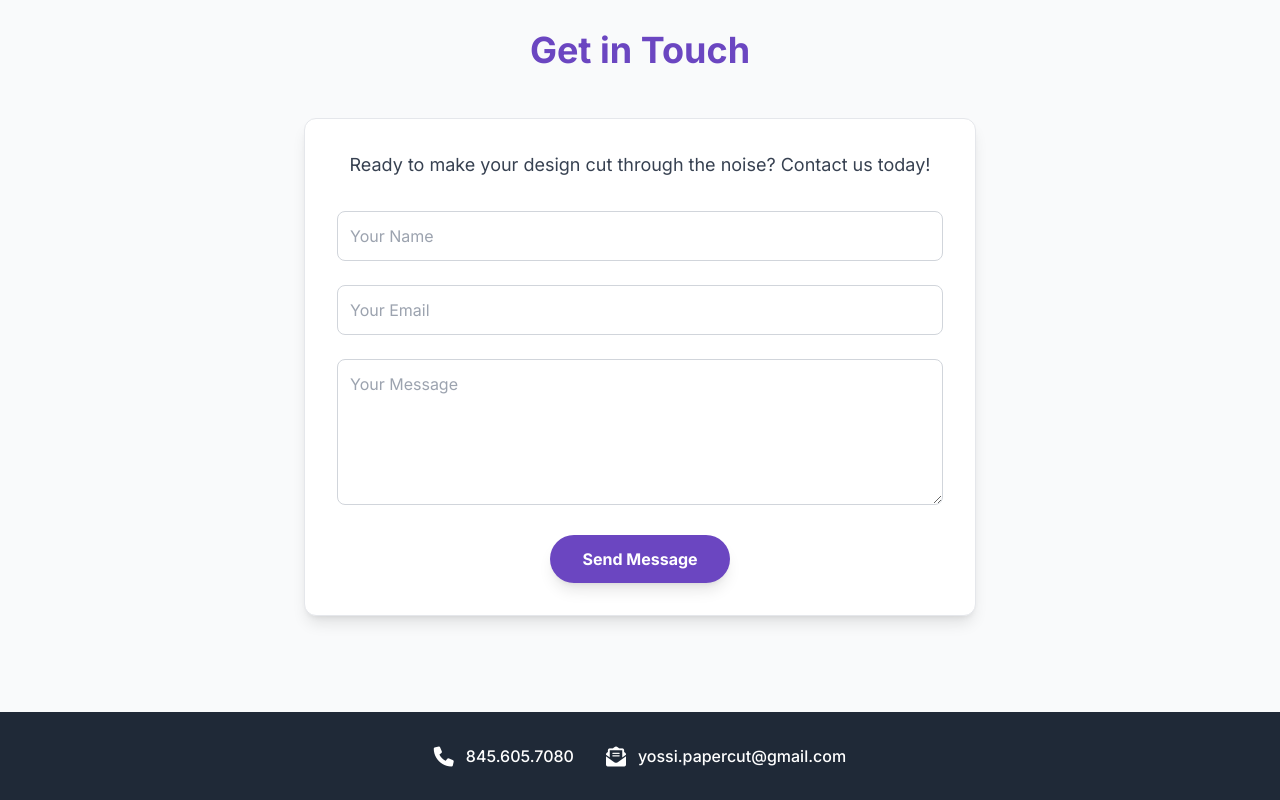
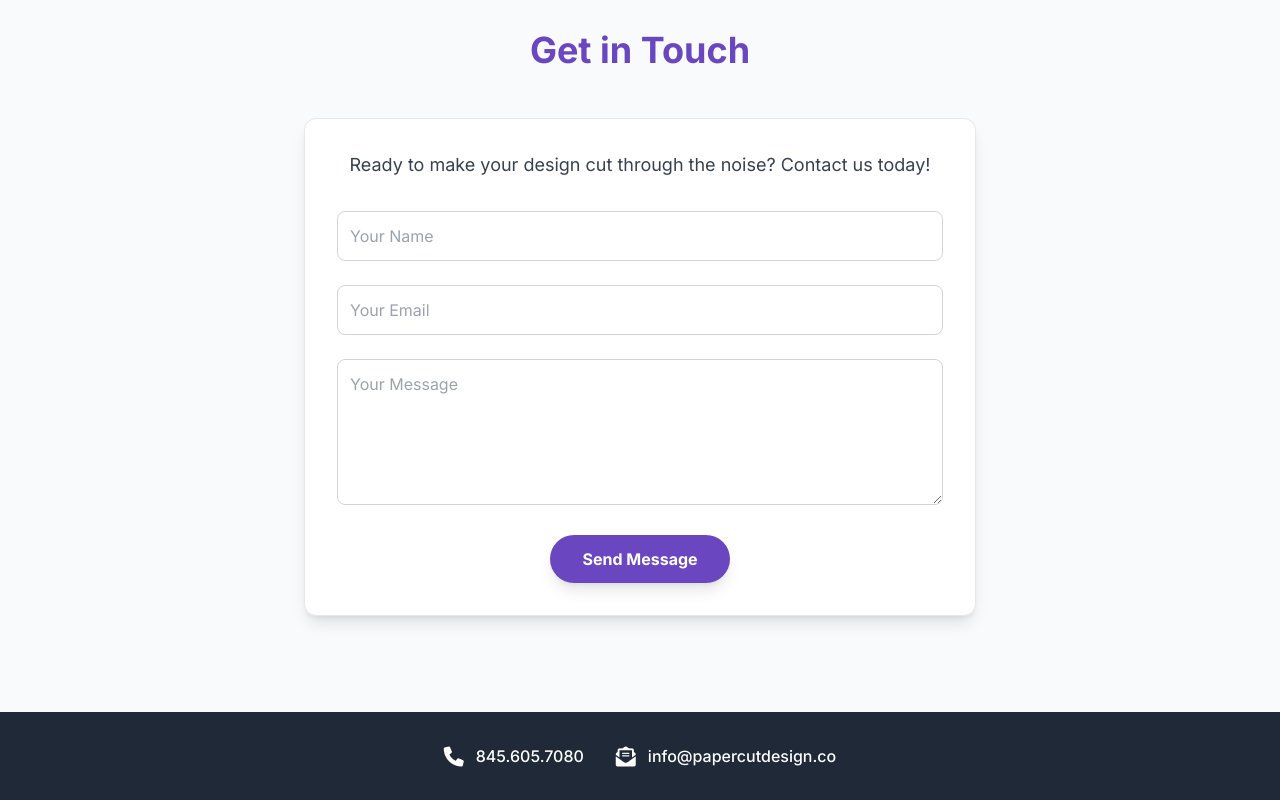
Before and after one commit to papercutdesign/website, a website: page index.html in a window 1280 px wide. Shown: the part 2530-3330 px from the top of the page. Drawn offline with nearby package versions, Linux system fonts and the light colour scheme.

Commit message:
Update index.html

```diff
--- a/index.html
+++ b/index.html
@@ -554,7 +554,7 @@
                 </div>
                 <div class="flex items-center space-x-3">
                     <i class="fas fa-envelope-open-text fa-lg text-white"></i>
-                    <a href="mailto:yossi.papercut@gmail.com" class="text-white font-medium hover:underline">yossi.papercut@gmail.com</a>
+                    <a href="mailto:info@papercutdesign.co" class="text-white font-medium hover:underline">info@papercutdesign.co</a>
                 </div>
             </div>
         </div>
```
